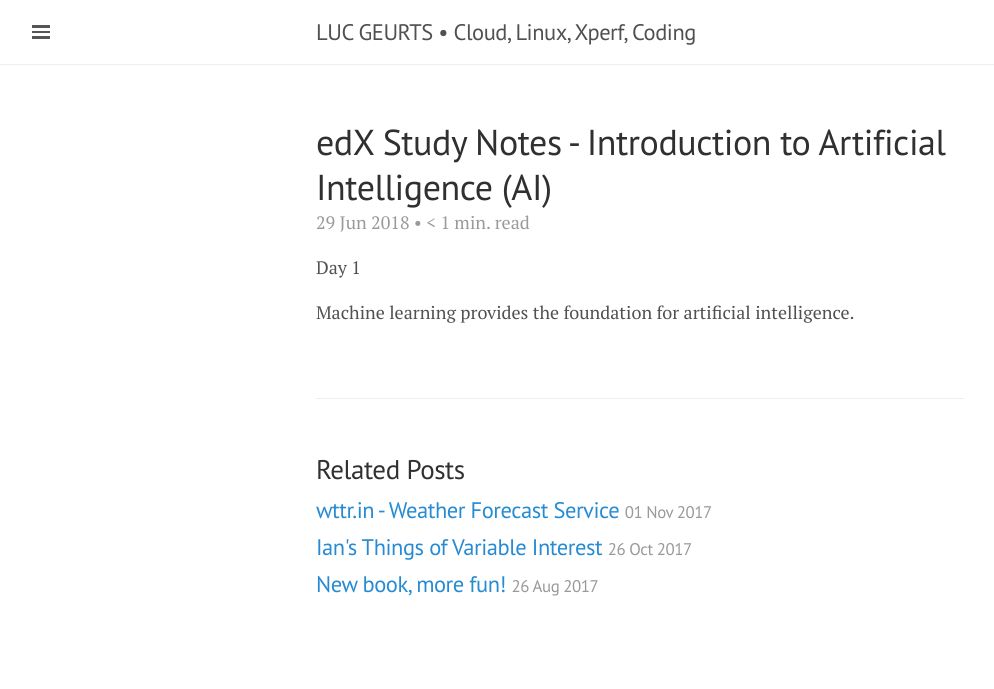
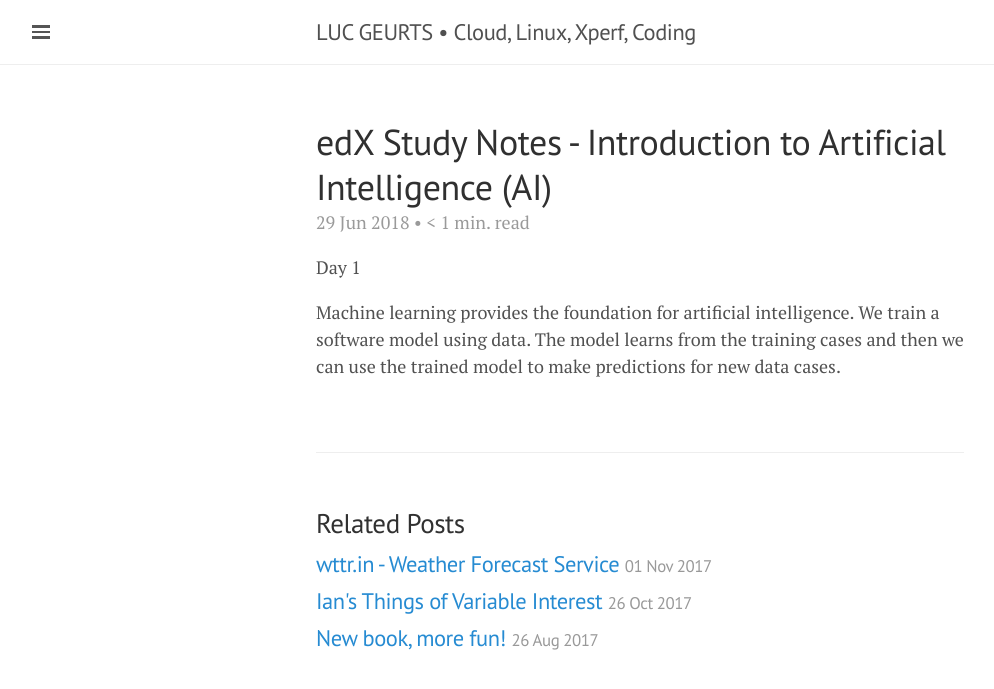
Before and after one commit to lgeurts/lgeurts.github.io, a Jekyll site: the page built from _posts/2018-06-29-introduction-to-artificial-intelligence.md, in a window 1280 px wide. Shown: the top 689 px of the page, without its empty margins (0-994 px from the left). Built offline with Jekyll 4.4.1, drawn with Linux system fonts in a browser that asks for light colours; nearby versions of some CDN libraries; comment, search, counter and statistics services are not loaded.

Commit message:
Update 2018-06-29-introduction-to-artificial-intelligence.md

```diff
--- a/_posts/2018-06-29-introduction-to-artificial-intelligence.md
+++ b/_posts/2018-06-29-introduction-to-artificial-intelligence.md
@@ -9,4 +9,4 @@
 
 Day 1
 
-Machine learning provides the foundation for artificial intelligence.
+Machine learning provides the foundation for artificial intelligence. We train a software model using data. The model learns from the training cases and then we can use the trained model to make predictions for new data cases.
```
